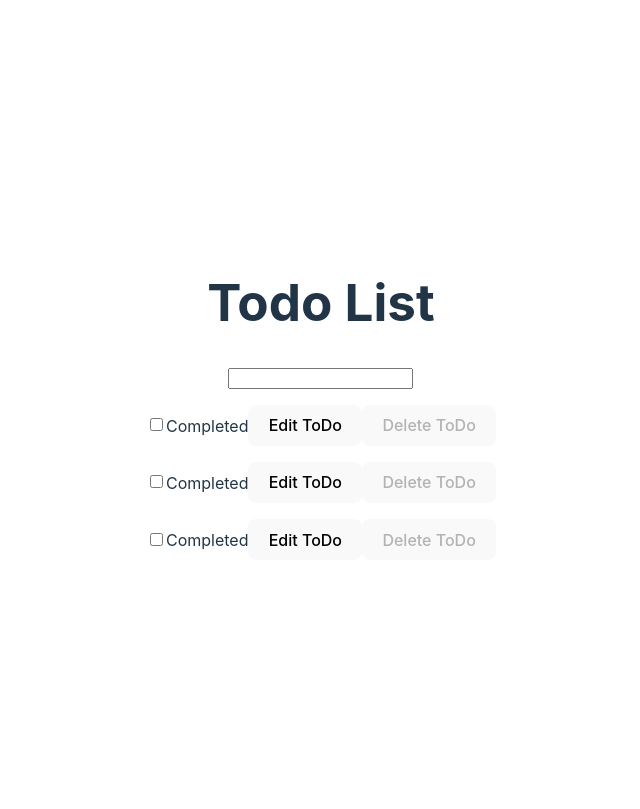
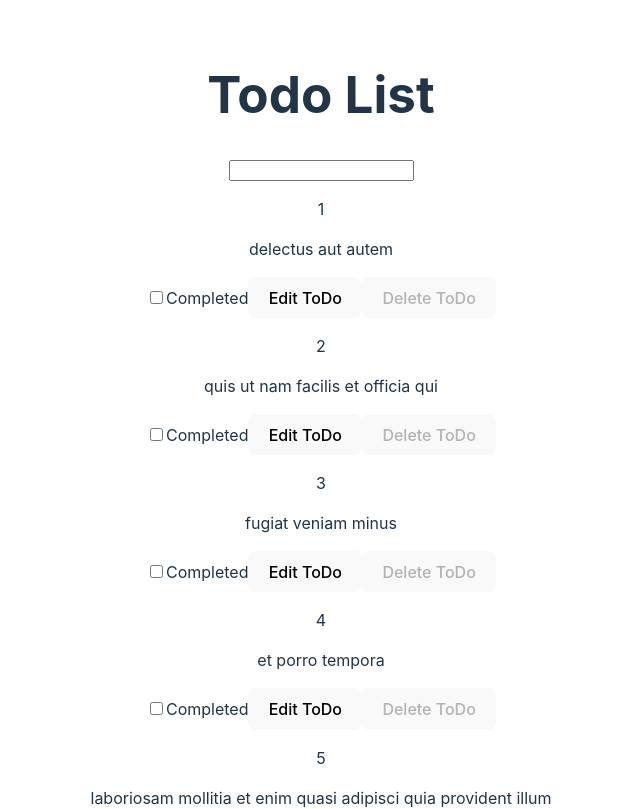
Before and after one commit to ahgddev/ALAB320H.9.1, a React (Vite) app: page / in a window 1280 px wide. Shown: the top 809 px of the page, without its empty margins (319-959 px from the left). Built offline with nearby package versions, Linux system fonts and the light colour scheme.

Commit message:
Grabbing todos works.

```diff
--- a/src/pages/TodoList.jsx
+++ b/src/pages/TodoList.jsx
@@ -1,15 +1,23 @@
-import Todo from "../components/Todo"
+import Todo from "../components/Todo";
+import { initialState as data } from "../database/data";
 
 function TodoList() {
   return (
     <>
-    <h1>Todo List</h1>
-    <input type="text" id="addTodo" />
-    <Todo />
-    <Todo />
-    <Todo />
+      <h1>Todo List</h1>
+      <input type="text" id="addTodo" />
+      <div id="todoContainer">
+        {data.map((todoData) => (
+          <Todo
+            key={todoData.id}
+            todoID={todoData.id}
+            todoText={todoData.title}
+            isComplete={todoData.completed}
+          />
+        ))}
+      </div>
     </>
-  )
+  );
 }
 
-export default TodoList
+export default TodoList;
```
